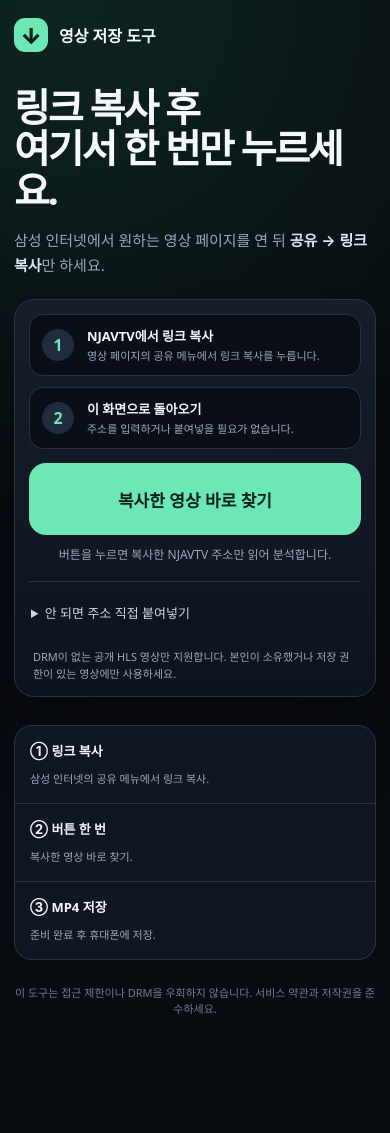
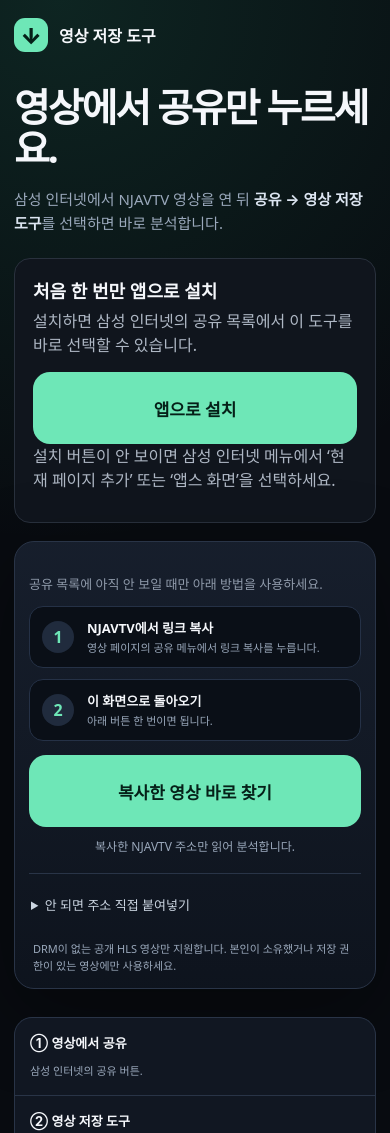
Before and after one commit to newwonwoo/downloader, a plain HTML site: page index.html in a window 390 px wide. Shown: the top 1133 px of the page. Before the commit the page ends 1056 px from the top, so only its background shows below. Drawn offline with Linux system fonts and the light colour scheme; no server answers.

Commit message:
feat: make Samsung share target the primary mobile flow

```diff
--- a/index.html
+++ b/index.html
@@ -1,12 +1,13 @@
 <!doctype html>
-<html lang="ko"><head><meta charset="utf-8" /><meta name="viewport" content="width=device-width,initial-scale=1,viewport-fit=cover" /><meta name="robots" content="noindex,nofollow,noarchive" /><meta name="theme-color" content="#080b10" /><title>영상 저장 도구</title><link rel="stylesheet" href="./styles.css" /><style>[hidden]{display:none!important}.native-link{display:inline-flex;align-items:center;justify-content:center;text-decoration:none;font-family:inherit}</style></head>
+<html lang="ko"><head><meta charset="utf-8" /><meta name="viewport" content="width=device-width,initial-scale=1,viewport-fit=cover" /><meta name="robots" content="noindex,nofollow,noarchive" /><meta name="theme-color" content="#080b10" /><meta name="application-name" content="영상 저장 도구" /><title>영상 저장 도구</title><link rel="manifest" href="./manifest.webmanifest" /><link rel="icon" href="./app-icon.svg" type="image/svg+xml" /><link rel="stylesheet" href="./styles.css" /><style>[hidden]{display:none!important}.native-link{display:inline-flex;align-items:center;justify-content:center;text-decoration:none;font-family:inherit}.install-card{margin:18px 0;padding:18px;border:1px solid #29313d;border-radius:16px;background:#10151d}.install-card strong{display:block;font-size:18px;margin-bottom:6px}.install-card p{margin:0 0 12px;color:#aeb7c4;line-height:1.5}.install-card button{width:100%}.share-ready{padding:12px 14px;border-radius:12px;background:#12251c;color:#b9f5d1;margin:12px 0}.fallback-label{margin-top:18px;color:#8f9aaa;font-size:13px}</style></head>
 <body><main class="shell"><header class="top"><div class="brand"><span class="mark" aria-hidden="true">↓</span>영상 저장 도구</div><div class="privacy">완성 파일을 임시 보관합니다</div></header><section>
-<h1>링크 복사 후<br />여기서 한 번만 누르세요.</h1><p class="lead">삼성 인터넷에서 원하는 영상 페이지를 연 뒤 <strong>공유 → 링크 복사</strong>만 하세요.</p><div class="workspace"><div class="mobile-entry">
-<div class="entry-step"><span>1</span><div><strong>NJAVTV에서 링크 복사</strong><small>영상 페이지의 공유 메뉴에서 링크 복사를 누릅니다.</small></div></div><div class="entry-step"><span>2</span><div><strong>이 화면으로 돌아오기</strong><small>주소를 입력하거나 붙여넣을 필요가 없습니다.</small></div></div>
-<button id="pasteAnalyzeButton" class="paste-primary" type="button">복사한 영상 바로 찾기</button><p id="pasteHint" class="paste-hint">버튼을 누르면 복사한 NJAVTV 주소만 읽어 분석합니다.</p></div>
+<h1>영상에서 공유만 누르세요.</h1><p class="lead">삼성 인터넷에서 NJAVTV 영상을 연 뒤 <strong>공유 → 영상 저장 도구</strong>를 선택하면 바로 분석합니다.</p>
+<div id="installCard" class="install-card"><strong>처음 한 번만 앱으로 설치</strong><p>설치하면 삼성 인터넷의 공유 목록에서 이 도구를 바로 선택할 수 있습니다.</p><button id="installAppButton" class="paste-primary" type="button">앱으로 설치</button><p id="installHint">설치 버튼이 안 보이면 삼성 인터넷 메뉴에서 ‘현재 페이지 추가’ 또는 ‘앱스 화면’을 선택하세요.</p></div>
+<div id="shareReady" class="share-ready" hidden><strong>사용법:</strong> NJAVTV 영상 → 공유 → 영상 저장 도구</div>
+<div class="workspace"><p class="fallback-label">공유 목록에 아직 안 보일 때만 아래 방법을 사용하세요.</p><div class="mobile-entry"><div class="entry-step"><span>1</span><div><strong>NJAVTV에서 링크 복사</strong><small>영상 페이지의 공유 메뉴에서 링크 복사를 누릅니다.</small></div></div><div class="entry-step"><span>2</span><div><strong>이 화면으로 돌아오기</strong><small>아래 버튼 한 번이면 됩니다.</small></div></div><button id="pasteAnalyzeButton" class="paste-primary" type="button">복사한 영상 바로 찾기</button><p id="pasteHint" class="paste-hint">복사한 NJAVTV 주소만 읽어 분석합니다.</p></div>
 <details id="manualEntry" class="manual-entry"><summary>안 되면 주소 직접 붙여넣기</summary><form id="analyzeForm" class="urlbox"><input id="pageUrl" type="url" inputmode="url" autocomplete="off" spellcheck="false" aria-label="영상 페이지 주소" placeholder="https://njavtv.com/..." required /><button id="analyzeButton" class="primary" type="submit">영상 찾기</button></form></details>
 <div class="help"><span>DRM이 없는 공개 HLS 영상만 지원합니다. 본인이 소유했거나 저장 권한이 있는 영상에만 사용하세요.</span></div><div id="status" class="status" aria-live="polite"><div class="statusrow"><div class="spinner" aria-hidden="true"></div><div><strong id="statusTitle">페이지를 분석하고 있습니다</strong><span id="statusText">재생 주소와 화질을 확인합니다.</span></div></div></div><div id="error" class="error" role="alert"></div>
 <div id="helperPanel" class="helper-panel" hidden><h3>일반 분석으로 재생 주소를 찾지 못했습니다</h3><p>고급 추출은 문제 해결용입니다. 평소에는 사용할 필요가 없습니다.</p><button id="copyHelper" type="button">고급 추출 코드 복사</button></div>
-<div id="result" class="result"><div class="videohead"><h2 id="videoTitle"></h2><span id="videoCode" class="code"></span></div><div id="streams" class="streams"></div><div id="download" class="download"><div class="downloadtop"><strong id="downloadTitle">저장 준비</strong><span id="downloadPercent">0%</span></div><div class="progress"><div id="progressBar" class="bar"></div></div><div id="downloadMessage" class="downloadmsg">목록을 확인하고 있습니다.</div></div></div></div>
-<div class="facts"><div class="fact"><strong>① 링크 복사</strong><span>삼성 인터넷의 공유 메뉴에서 링크 복사.</span></div><div class="fact"><strong>② 버튼 한 번</strong><span>복사한 영상 바로 찾기.</span></div><div class="fact"><strong>③ MP4 저장</strong><span>준비 완료 후 휴대폰에 저장.</span></div></div></section><footer>이 도구는 접근 제한이나 DRM을 우회하지 않습니다. 서비스 약관과 저작권을 준수하세요.</footer></main>
-<script src="./gateway.js?v=single-path-v1"></script><script src="./app.js?v=mobile-entry-v2"></script><script src="./file-job-client.js?v=complete-file-v3"></script></body></html>
+<div id="result" class="result"><div class="videohead"><h2 id="videoTitle"></h2><span id="videoCode" class="code"></span></div><div id="streams" class="streams"></div><div id="download" class="download"><div class="downloadtop"><strong id="downloadTitle">저장 준비</strong><span id="downloadPercent">0%</span></div><div class="progress"><div id="progressBar" class="bar"></div></div><div id="downloadMessage" class="downloadmsg">목록을 확인하고 있습니다.</div></div></div></div></div>
+<div class="facts"><div class="fact"><strong>① 영상에서 공유</strong><span>삼성 인터넷의 공유 버튼.</span></div><div class="fact"><strong>② 영상 저장 도구</strong><span>공유 목록에서 앱 선택.</span></div><div class="fact"><strong>③ MP4 저장</strong><span>준비 완료 후 휴대폰에 저장.</span></div></div></section><footer>이 도구는 접근 제한이나 DRM을 우회하지 않습니다. 서비스 약관과 저작권을 준수하세요.</footer></main>
+<script src="./gateway.js?v=single-path-v1"></script><script src="./app.js?v=samsung-share-v3"></script><script src="./file-job-client.js?v=complete-file-v3"></script></body></html>
```
